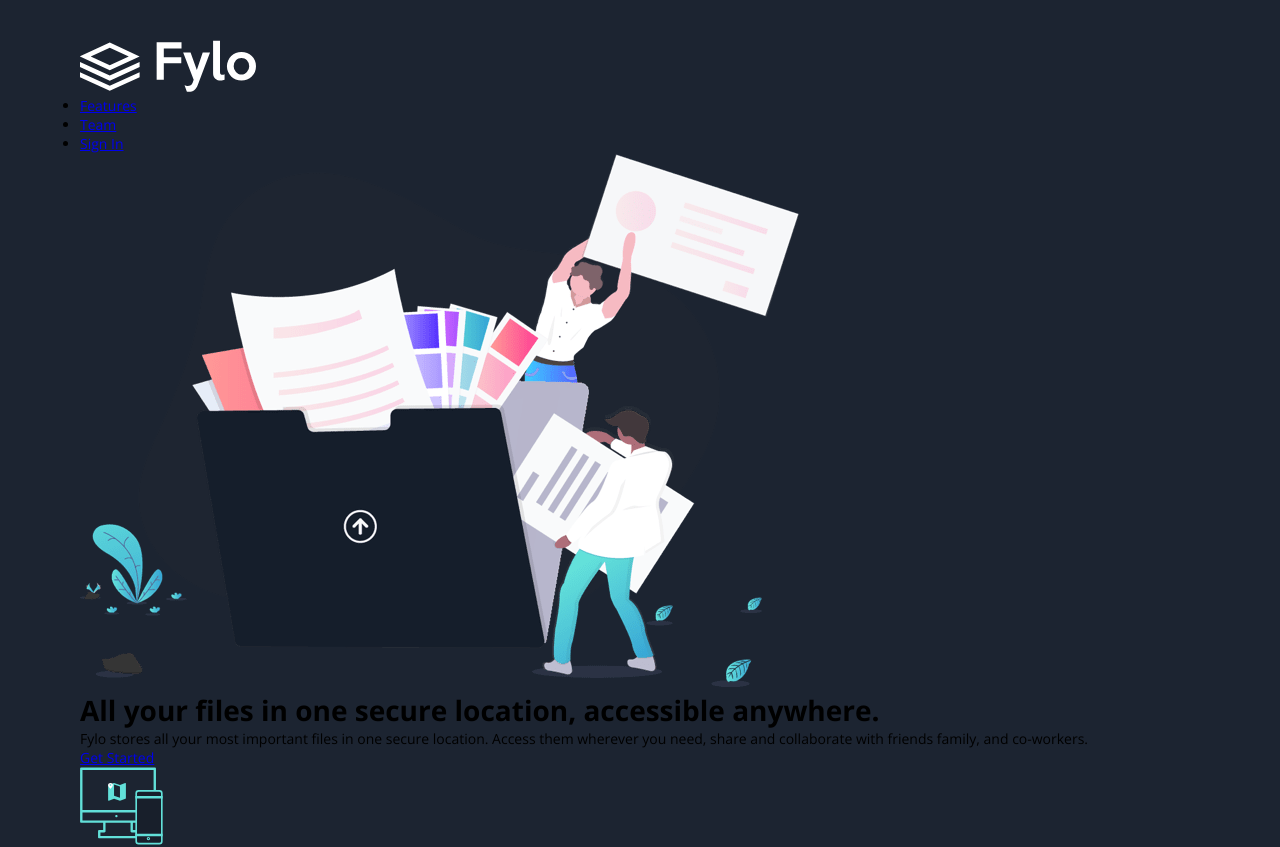
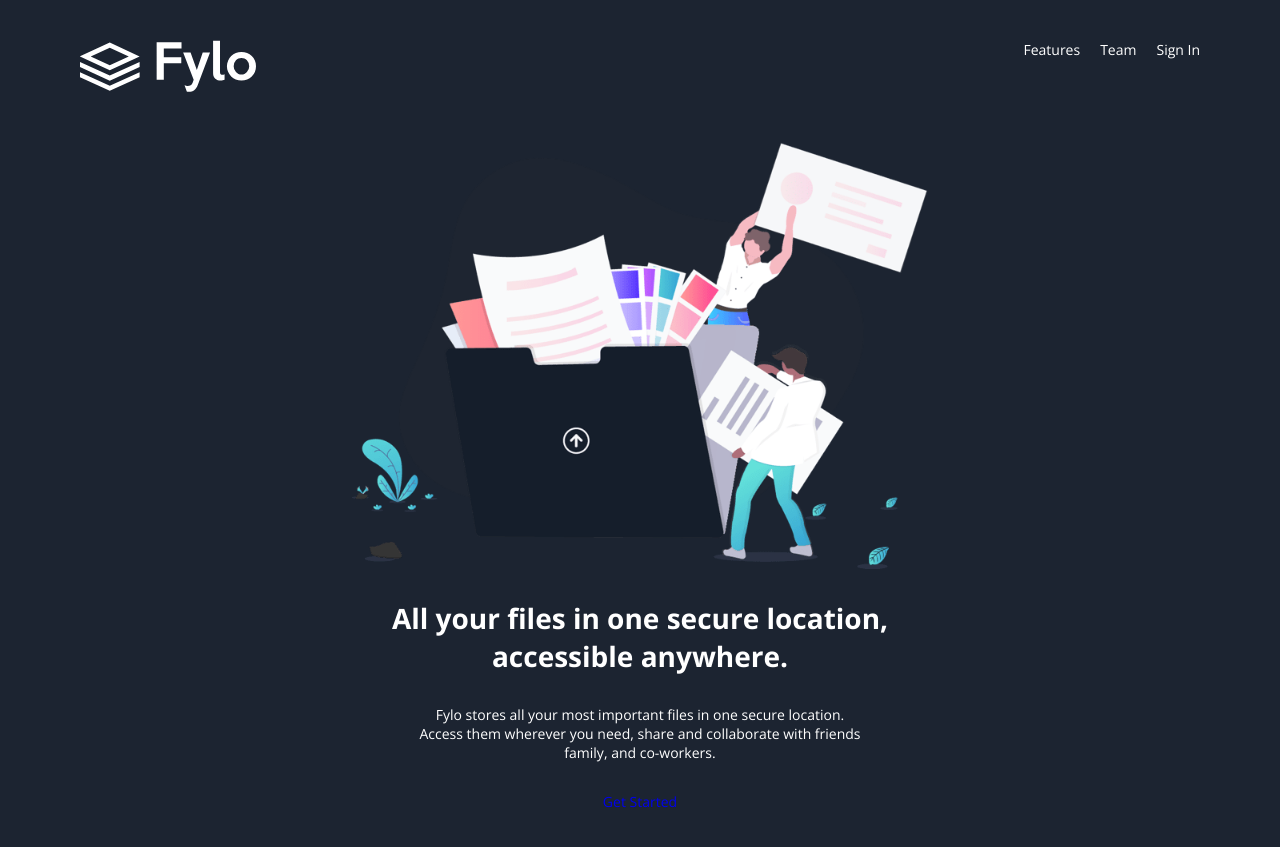
Before and after one commit to Sanideth/Fylo-Dark-Theme, a React (Create React App) app: page / in a window 1280 px wide. Shown: the top 847 px of the page. Built offline with nearby package versions, Linux system fonts and the light colour scheme.

Commit message:
header styling done

```diff
--- a/src/App.css
+++ b/src/App.css
@@ -16,6 +16,70 @@
 .App {
   padding: 4rem 8rem; }
 
+ul {
+  list-style: none; }
+
+a,
+a:visited,
+a:link {
+  text-decoration: none; }
+
+.header__top {
+  display: flex;
+  justify-content: space-between; }
+
+.header__list {
+  display: flex; }
+  .header__list > *:not(:last-child) {
+    margin-right: 2rem; }
+
+.header__link {
+  color: #fff; }
+
+.header__intro {
+  display: flex;
+  flex-direction: column;
+  justify-content: center;
+  align-items: center;
+  padding: 5rem 0; }
+  .header__intro > *:not(:last-child) {
+    margin-bottom: 3rem; }
+
+.header__img {
+  display: block;
+  width: 80%;
+  margin: 0 auto; }
+
+.header__text-container {
+  text-align: center; }
+  .header__text-container > *:not(:last-child) {
+    margin-bottom: 3rem; }
+
 .container {
   max-width: 140rem;
   margin: 0 auto; }
+
+.logo {
+  display: block;
+  width: 100%; }
+
+.heading-primary,
+.paragraph-primary {
+  margin: 0 auto;
+  color: #fff; }
+
+.heading-primary {
+  width: 50%; }
+
+.paragraph-primary {
+  width: 45%; }
+
+.btn {
+  outline: none; }
+
+.btn-primary {
+  padding: 1rem 6rem;
+  background-color: #65e2d9;
+  color: #fff;
+  border-radius: 5rem;
+  font-size: 1.2rem; }
```
